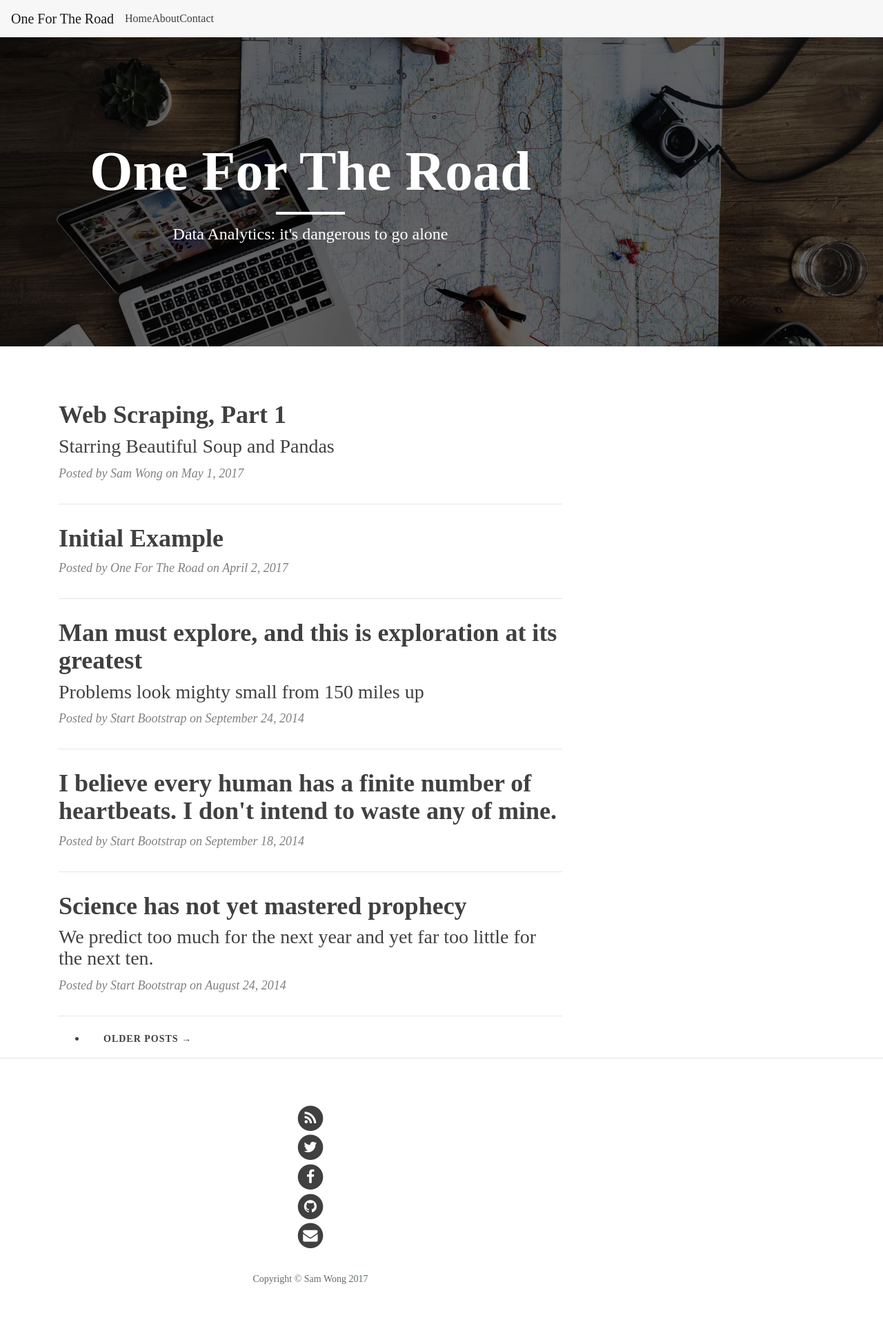
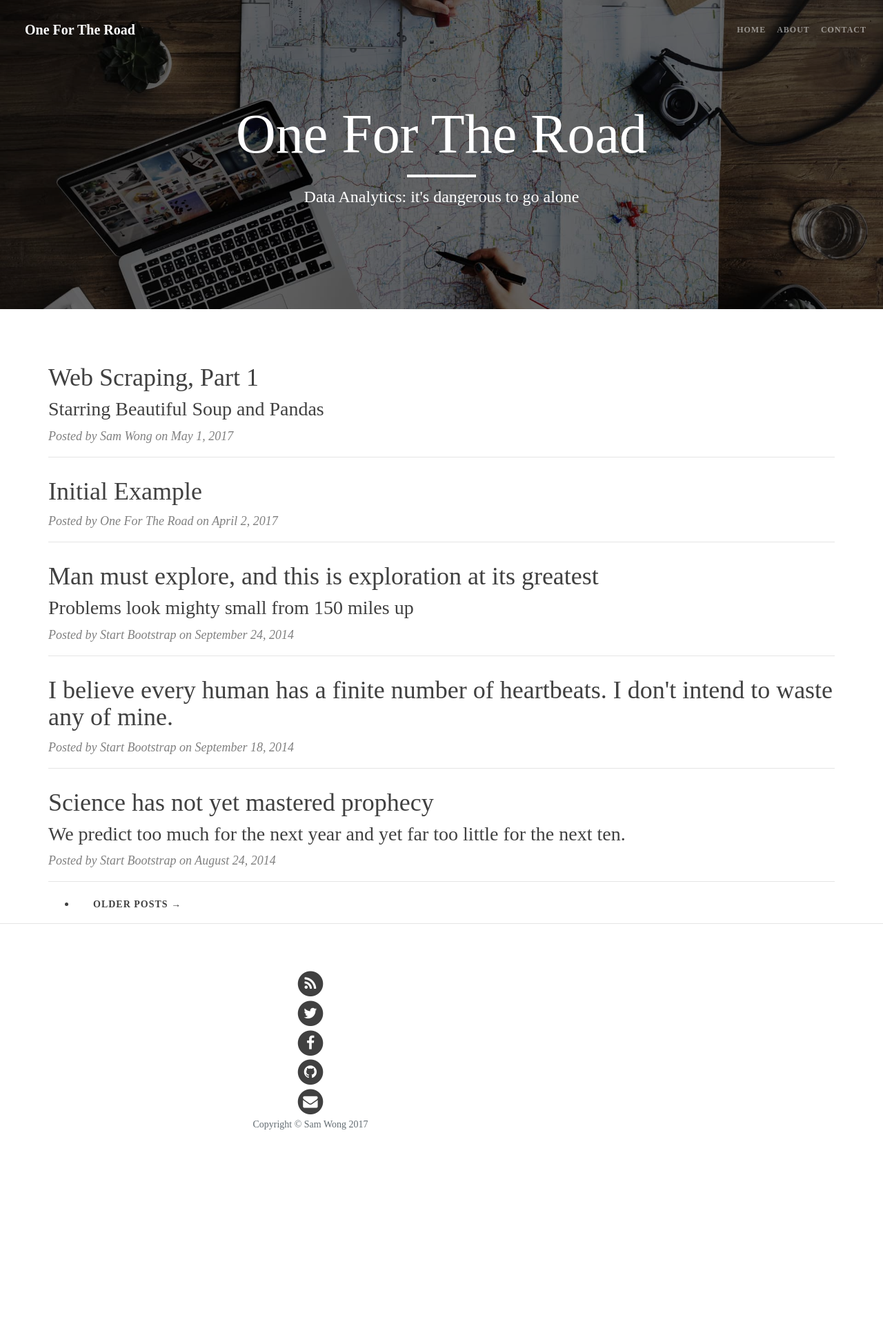
Before and after one commit to SirSamelot/onefortheroad.github.io, a Jekyll site: the page built from index.html, in a window 1280 px wide. Shown: the whole page at 69% size. Built offline with Jekyll 4.4.1, drawn with Linux system fonts in a browser that asks for light colours; some web fonts are replaced; the list of posts is cut into pages by our own code; after the commit the page ends 1705 px from its top, so only the background shows below that.

Commit message:
Update navbar to Bootstrap4

```diff
--- a/_includes/footer.html
+++ b/_includes/footer.html
@@ -69,3 +69,6 @@
 
 <!-- Custom Theme JavaScript -->
 <script src="{{ "/js/clean-blog.min.js " | prepend: site.baseurl }}"></script>
+
+<!-- PrefixFree JavaScript -->
+<script src="{{ "/js/prefixfree.min.js " | prepend: site.baseurl }}"></script>
--- a/_includes/head.html
+++ b/_includes/head.html
@@ -10,7 +10,7 @@
     <link rel="canonical" href="{{ page.url | replace:'index.html','' | prepend: site.baseurl | prepend: site.url }}">
 
     <!-- Bootstrap Core CSS -->
-    <link rel="stylesheet" href="{{ "/css/bootstrap.min.css" | prepend: site.baseurl }}">
+    <link rel="stylesheet" href="{{ "/css/bootstrap.min.css" | prepend: site.baseurl }}" data-noprefix>
     <!-- Bootstrap v4 alpha6 CDN  -->
     <!-- <link rel="stylesheet" href="https://maxcdn.bootstrapcdn.com/bootstrap/4.0.0-alpha.6/css/bootstrap.min.css" integrity="sha384-rwoIResjU2yc3z8GV/NPeZWAv56rSmLldC3R/AZzGRnGxQQKnKkoFVhFQhNUwEyJ" crossorigin="anonymous"> -->
 
--- a/_includes/nav.html
+++ b/_includes/nav.html
@@ -1,5 +1,5 @@
 <!-- Navigation -->
-<nav class="navbar navbar-toggleable-md navbar-light bg-faded">
+<nav class="navbar navbar-toggleable-md navbar-inverse bg-faded navbar-custom">
     <button class="navbar-toggler navbar-toggler-right" type="button" data-toggle="collapse" data-target="#navbarSupportedContent" aria-controls="navbarSupportedContent" aria-expanded="false" aria-label="Toggle navigation">
         <span class="sr-only">Toggle navigation</span>
         <span class="navbar-toggler-icon"></span>
@@ -7,14 +7,14 @@
     <a class="navbar-brand" href="{{ site.baseurl }}/">{{ site.title }}</a>
 
     <div class="collapse navbar-collapse" id="navbarSupportedContent">
-        <ul class="navbar-nav mr-auto">
-            <li class="nav-item active">
-                <a href="{{ site.baseurl }}/">Home</a>
+        <ul class="navbar-nav ml-auto">
+            <li class="nav-item">
+                <a class="nav-link" href="{{ site.baseurl }}/">Home</a>
             </li>
             {% for page in site.pages %}{% if page.title %}
             {% if page.url != '/404.html' %}
             <li class="nav-item">
-                <a href="{{ page.url | prepend: site.baseurl }}">{{ page.title }}</a>
+                <a class="nav-link" href="{{ page.url | prepend: site.baseurl }}">{{ page.title }}</a>
             </li>
             {% endif %}
             {% endif %}{% endfor %}
--- a/_layouts/page.html
+++ b/_layouts/page.html
@@ -5,13 +5,11 @@ layout: default
 <!-- Page Header -->
 <header class="intro-header" style="background: linear-gradient(rgba(0, 0, 0, 0.6), rgba(0, 0, 0, 0.6) ), url('{{ site.baseurl }}/{% if page.header-img %}{{ page.header-img }}{% else %}{{ site.header-img }}{% endif %}') center center/cover no-repeat fixed;">
     <div class="container">
-        <div class="row">
-            <div class="col-lg-8 col-lg-offset-2 col-md-10 col-md-offset-1">
-                <div class="site-heading">
-                    <h1>{% if page.title %}{{ page.title }}{% else %}{{ site.title }}{% endif %}</h1>
-                    <hr class="small">
-                    <span class="subheading">{{ page.description }}</span>
-                </div>
+        <div class="row justify-content-center">
+            <div class="site-heading">
+                <h1>{% if page.title %}{{ page.title }}{% else %}{{ site.title }}{% endif %}</h1>
+                <hr class="small">
+                <span class="subheading">{{ page.description }}</span>
             </div>
         </div>
     </div>
@@ -19,8 +17,8 @@ layout: default
 
 <!-- Main Content -->
 <div class="container">
-	<div class="row">
-		<div class="col-lg-8 col-lg-offset-2 col-md-10 col-md-offset-1">
+	<div class="row justify-content-center">
+		<div>
 			{{ content }}
 		</div>
 	</div>
--- a/css/clean-blog.css
+++ b/css/clean-blog.css
@@ -35,14 +35,14 @@ body {
   font-family: Raleway;
   color: #404040;
 }
-p {
+/*p {
   line-height: 1.5;
   margin: 30px 0;
-}
+}*/
 p a {
   text-decoration: underline;
 }
-h1,
+/*h1,
 h2,
 h3,
 h4,
@@ -50,7 +50,7 @@ h5,
 h6 {
   font-family: Raleway;
   font-weight: 800;
-}
+}*/
 a {
   color: #404040;
 }
@@ -84,11 +84,14 @@ hr.small {
 .navbar-custom .navbar-brand {
   font-weight: 800;
 }
-.navbar-custom .nav li a {
+.navbar-custom .nav-item {
   text-transform: uppercase;
   font-size: 12px;
   font-weight: 800;
   letter-spacing: 1px;
+}
+.navbar-custom .nav-link {
+  color: red;
 }
 @media only screen and (min-width: 768px) {
   .navbar-custom {
```
Also changed, not shown: _layouts/post.html (+1 -7 lines), js/prefixfree.min.js (added).
